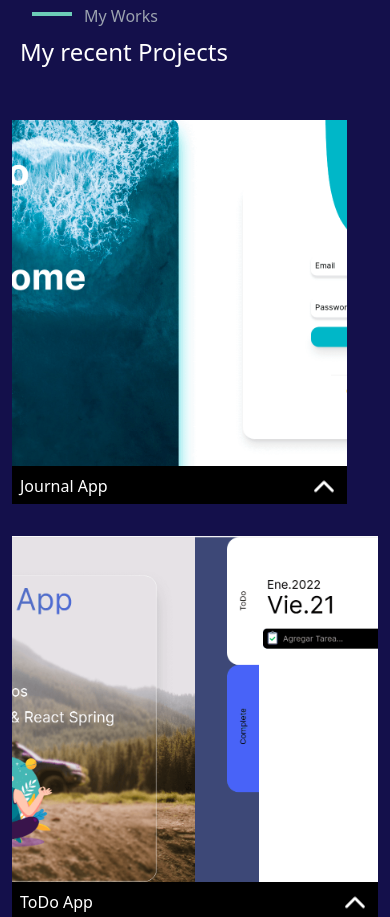
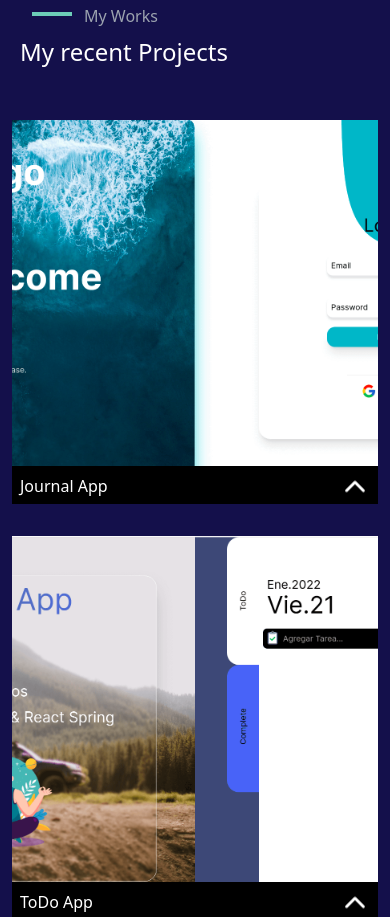
Before and after one commit to AxelTinoco/portafolio, a React (Create React App) app: page / in a window 390 px wide. Shown: the part 1820-2737 px from the top of the page. Built offline with nearby package versions, Linux system fonts and the light colour scheme; no server answers.

Commit message:
add scroll in the navbar

```diff
--- a/src/components/sections/SectionWorks.js
+++ b/src/components/sections/SectionWorks.js
@@ -47,7 +47,7 @@ export const SectionWorks = () => {
                 <h2 className='text-white text-2xl md:text-6xl'>My recent Projects</h2>
             </div>
 
-            <div className='col-span-11 md:col-span-4  bg-black h-96 relative'>
+            <div className='col-span-12 md:col-span-4  bg-black h-96 relative'>
                 <div className='w-full h-full flex absolute'>
                     <img src={journal} alt="" className='w-full h-full object-cover'/>
                 </div>
```
